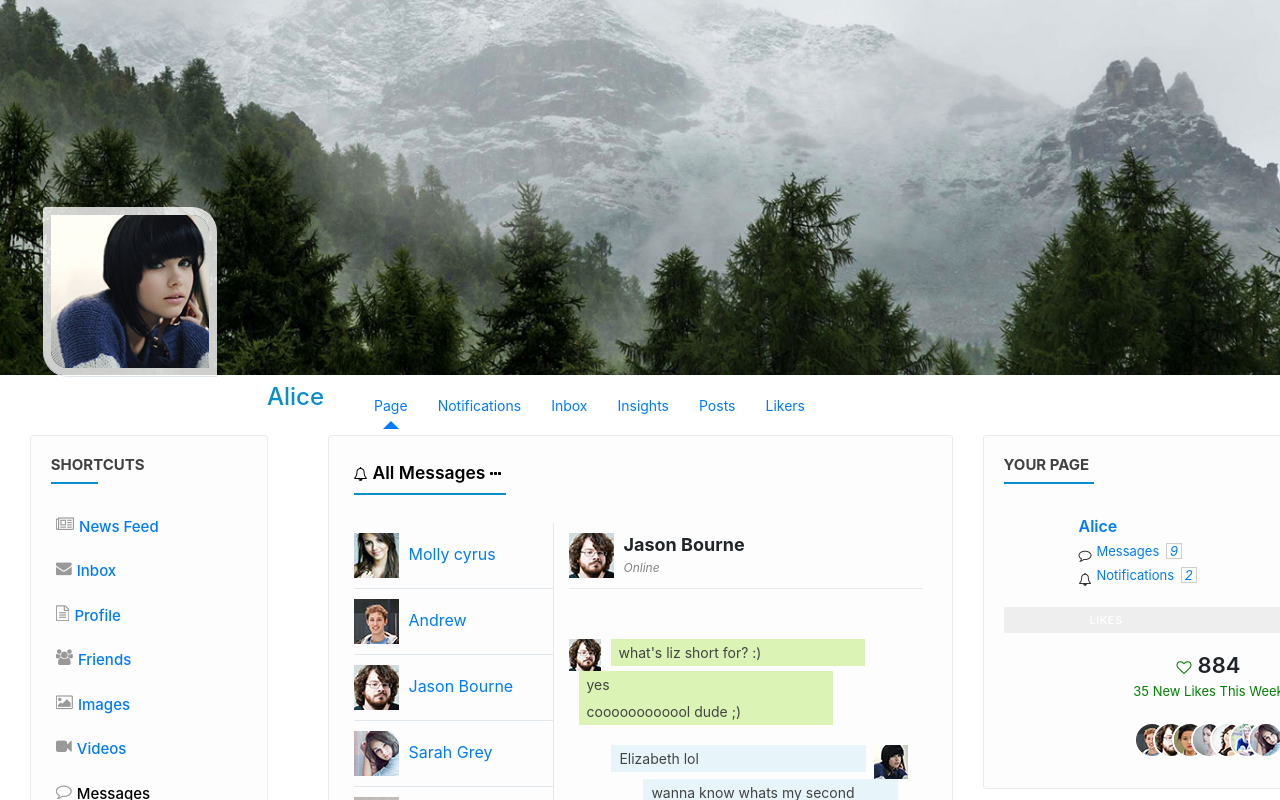
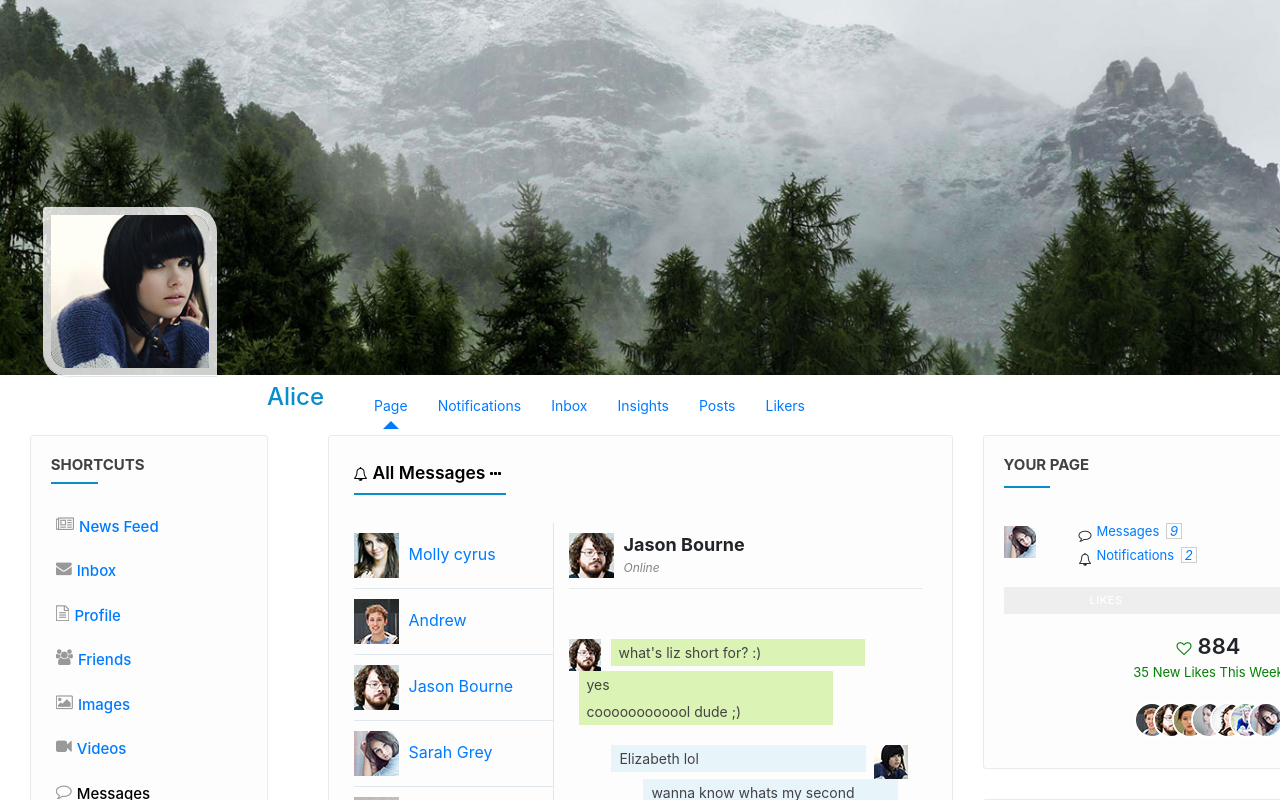
Before and after one commit to majesneo/reactSocialNetwork, a React (Create React App) app: page /Dialogs in a window 1280 px wide. Shown: the top 800 px of the page. Built offline with nearby package versions, Linux system fonts and the light colour scheme; no server answers; a web font is replaced by a local one.

Commit message:
логинизация,  при кроссплатформенных запросах браузер куку не отправляет автоматом поэтому вторым па-ом передаем объект с настройками запроса withCredentials:true

```diff
--- a/src/App.css
+++ b/src/App.css
@@ -8,8 +8,7 @@
   src: local("HoboStd"), url("./fonts/HoboStd.eot") format("embedded-opentype");
 }
 
-
-button:focus{
+button:focus {
   outline: none !important;
 }
 button {
@@ -52,8 +51,6 @@ button.add-butn:hover {
   cursor: pointer;
   transition: all 0.2s linear 0s;
 }
-
-
 
 .your-page > figure {
   display: inline-block;
@@ -196,7 +193,6 @@ button.add-butn:hover {
 
 .frnds .nav-tabs .nav-item {
   margin-right: 50px;
-
 }
 
 .frnds .nav-tabs .nav-item:last-child {
@@ -416,7 +412,19 @@ button.add-butn.more-action {
   padding: 0 25px 20px;
   width: 100%;
 }
+a.widget-title.login {
+  padding-left: 0px !important;
+  text-align: right;
+  text-decoration: underline;
+  cursor: pointer;
+}
+a.widget-title.login::before{
+  content: none;
 
+}
+.flex {
+  display: flex;
+}
 .sidebar .widget-title {
   background: rgba(0, 0, 0, 0) none repeat scroll 0 0;
   color: #424242;
@@ -510,8 +518,6 @@ button.add-butn.more-action {
   margin-top: 7px;
   width: 100%;
 }
-
-
 
 .activitiez > li::before {
   content: "";
--- a/src/App.js
+++ b/src/App.js
@@ -5,7 +5,7 @@ import 'bootstrap/dist/css/bootstrap.min.css';
 import Navbar from './components/Navbar/Navbar';
 import MyPostsContainer from './components/MyPosts/MyPostsContainer';
 import Header from './components/Header/Header';
-import YourPage from './components/YourPage/YourPage';
+import YourPageContainer from './components/YourPage/YourPageContainer';
 import { Route, BrowserRouter } from 'react-router-dom';
 import DialogsContainer from './components/Dialogs/DialogsContainer';
 import PeoplesContainer from './components/Peoples/PeoplesContainer';
@@ -25,7 +25,7 @@ const App = (props) => {
         <Route path="/MyPosts" render={() => <MyPostsContainer />} />
         <Route path="/Profile/:userId?" render={() => <ProfileContainer />} />
         <Route path="/Peoples" render={() => <PeoplesContainer/>} />
-        <YourPage />
+        <YourPageContainer />
       </div>
     </div>
   );
--- a/src/components/Profile/Profile.jsx
+++ b/src/components/Profile/Profile.jsx
@@ -23,7 +23,7 @@ let Profile = (props) => {
                             <div class="description">
                                 <span>{props.profile.lookingForAJob}</span>
                                 <p>
-                                    {props.profile.lookingForAJobDescription}
+                                    {props.profile.lookingForAJob}
                                 </p>
                             </div>
                         </div>
--- a/src/components/Profile/ProfileContainer.jsx
+++ b/src/components/Profile/ProfileContainer.jsx
@@ -11,7 +11,6 @@ import { withRouter } from 'react-router-dom';
 class ProfileContainer extends React.Component {
 
     componentDidMount() {
-
         let userId = this.props.match.params.userId;
         if (!userId) {
             userId = 2;
@@ -29,7 +28,9 @@ class ProfileContainer extends React.Component {
     }
 }
 let mapStateToProps = (state) => ({
-    profile: state.profileReducerKey.profile
+    profile: state.profileReducerKey.profile,
+    isAuth: state.authReducerKey.isAuth,
+    login: state.authReducerKey.login
 })
 let WitUrlProfileContainer = withRouter(ProfileContainer);
 export default connect(mapStateToProps, { setPeoplesProfile })(WitUrlProfileContainer, ProfileContainer);
--- a/src/components/YourPage/YourPage.jsx
+++ b/src/components/YourPage/YourPage.jsx
@@ -7,23 +7,27 @@ import Userlist5 from '../images/resources/userlist-5.jpg';
 import Userlist6 from '../images/resources/userlist-6.jpg';
 import Userlist7 from '../images/resources/userlist-7.jpg';
 import Friends from '../Friends/Friends';
-// import MyPhoto from '../MyPhoto/MyPhoto';
+
+
 
 const YourPage = (props) => {
-
-    // let myPhotoElement = props.MyPhoto.map(MyPhoto => <MyPhoto imageUrl={MyPhoto.imageUrl} alt={MyPhoto.alt} />)
 
     return (
         <div class="col-lg-3">
             <aside class="sidebar static">
                 <div class="widget">
-                    <h4 class="widget-title">Your page</h4>
+                    <div class="flex">
+                        <h4 class="widget-title">Your page</h4>
+                        {props.isAuth
+                            ? <a class="widget-title login" >{props.login}</a>
+                            : <a class="widget-title login" >Login</a>}
+                    </div>
                     <div class="your-page">
                         <figure>
-                            {/* <a href="#" title="">{myPhotoElement}</a> */}
+                            <img src={Userlist7} alt="" />
                         </figure>
                         <div class="page-meta">
-                            <a href="#" title="" class="underline">Alice</a>
+                            <a href="#" title="" class="underline">{props.login}</a>
                             <span><i class="fa fa-comment-o"></i><a href="insight.html" title="">Messages <em>9</em></a></span>
                             <span><i class="fa  fa-bell-o"></i><a href="insight.html" title="">Notifications <em>2</em></a></span>
                         </div>
@@ -32,7 +36,6 @@ const YourPage = (props) => {
                                 <li class="nav-item"><a class="active" href="#link1" data-toggle="tab">likes</a></li>
                                 <li class="nav-item"><a class="" href="#link2" data-toggle="tab">views</a></li>
                             </ul>
-
                             <div class="tab-content">
                                 <div class="tab-pane active fade show " id="link1" >
                                     <span><i class="fa fa-heart-o"></i>884</span>
@@ -92,7 +95,7 @@ const YourPage = (props) => {
                         </div>
                     </div>
                 </div>
-                <Friends/>
+                <Friends />
             </aside>
         </div>
     );
--- /dev/null
+++ b/src/components/YourPage/YourPageContainer.jsx
@@ -0,0 +1,33 @@
+import * as axios from 'axios';
+import React from 'react';
+import { connect } from 'react-redux';
+import { setAuthUserData } from '../../redux/auth-reducer';
+import YourPage from './YourPage';
+
+
+class YourPageContainer extends React.Component {
+    componentDidMount() {
+
+        axios.get(`https://social-network.samuraijs.com/api/1.0/auth/me`, { withCredentials: true })
+            .then(response => {
+                if (response.data.resultCode === 0) {
+                    let { id, email, login } = response.data.data;
+                    this.props.setAuthUserData(id, email, login);
+
+                }
+            });
+    }
+
+    render() {
+        return (
+            <YourPage {...this.props} />
+        );
+    }
+}
+
+let mapStateToProps = (state) => ({
+
+    isAuth: state.authReducerKey.isAuth,
+    login: state.authReducerKey.login
+ });
+export default connect(mapStateToProps, { setAuthUserData })(YourPageContainer);
--- /dev/null
+++ b/src/redux/auth-reducer.js
@@ -0,0 +1,24 @@
+const set_UserData = 'set_UserData';
+
+
+let initialState = {
+    id: null,
+    email: null,
+    login: null,
+    isAuth: false
+};
+
+const authReducer = (state = initialState, action) => {
+    switch (action.type) {
+        case set_UserData: {
+            return {
+                ...state, ...action.data,
+                isAuth: true
+            }
+        }
+        default: return state;
+    }
+}
+export default authReducer;
+
+export const setAuthUserData = (id, email, login) => ({ type: 'set_UserData', data: { id, email, login } });
--- a/src/redux/redux-store.js
+++ b/src/redux/redux-store.js
@@ -1,4 +1,5 @@
 import { combineReducers, createStore } from 'redux';
+import authReducer from './auth-reducer';
 import dialogsReducer from './dialogs-reducer';
 import peoplesReducer from './peoples-reducer';
 import postReducer from './post-reducer';
@@ -9,7 +10,8 @@ let reducers = combineReducers({
     dialogsReducerKey: dialogsReducer,
     postReducerKey: postReducer,
     peoplesReducerKey: peoplesReducer,
-    profileReducerKey: profileReducer
+    profileReducerKey: profileReducer,
+    authReducerKey:authReducer
 });
 
 let store = createStore(reducers, window.__REDUX_DEVTOOLS_EXTENSION__ && window.__REDUX_DEVTOOLS_EXTENSION__());
```
